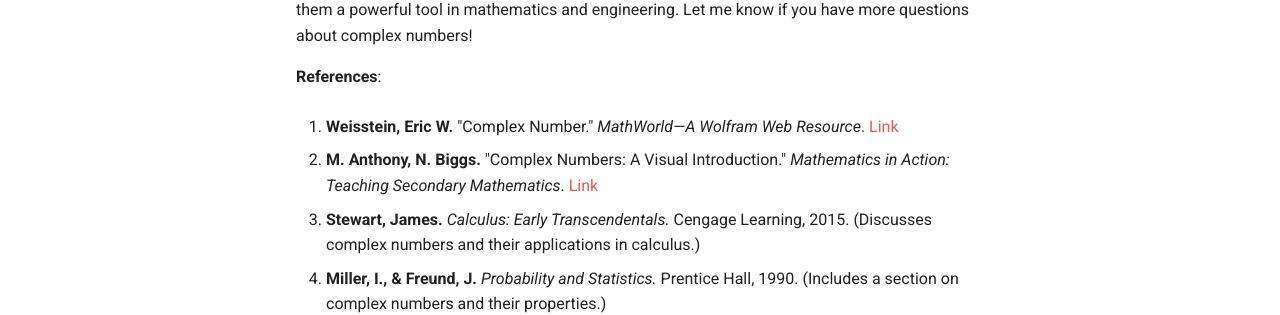
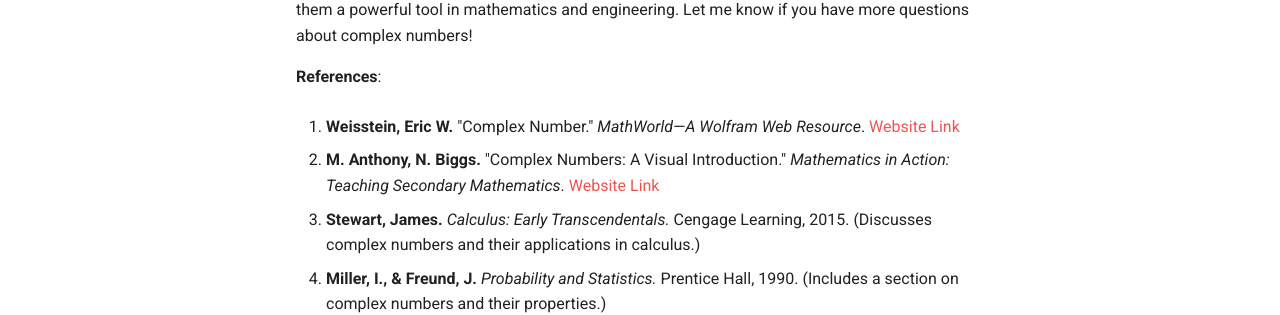
Before and after one commit to baseonballs/mpower-sitedocs, an MkDocs documentation site: the page built from site-docs/mathematics/elem/number-sets/complex-plane.md, in a window 1280 px wide and 900 px high, scrolled down 1603 px. Shown: the part 486-801 px from the top of the window. Built offline with MkDocs 1.6.1 and Material for MkDocs 9.7.7, drawn with Linux system fonts in a browser that asks for light colours; formulas are drawn with MathJax 3.

Commit message:
fixed  issues with complex numbers and added changed title to links.

```diff
--- a/site-docs/mathematics/elem/number-sets/complex-plane.md
+++ b/site-docs/mathematics/elem/number-sets/complex-plane.md
@@ -68,9 +68,9 @@ This representation allows for easy visualization and manipulation of complex nu
 
 **References**:
 
-1. **Weisstein, Eric W.** "Complex Number." *MathWorld—A Wolfram Web Resource*. [Link](https://mathworld.wolfram.com/ComplexNumber.html)
+1. **Weisstein, Eric W.** "Complex Number." *MathWorld—A Wolfram Web Resource*. [Website Link](https://mathworld.wolfram.com/ComplexNumber.html)
 
-2. **M. Anthony, N. Biggs.** "Complex Numbers: A Visual Introduction." *Mathematics in Action: Teaching Secondary Mathematics*. [Link](https://www.cambridge.org/core/books/abs/mathematics-in-action/complex-numbers-a-visual-introduction/FFA285A571F8001E4683F63FC895FC0F)
+2. **M. Anthony, N. Biggs.** "Complex Numbers: A Visual Introduction." *Mathematics in Action: Teaching Secondary Mathematics*. [Website Link](https://www.cambridge.org/core/books/abs/mathematics-in-action/complex-numbers-a-visual-introduction/FFA285A571F8001E4683F63FC895FC0F)
 
 3. **Stewart, James.** *Calculus: Early Transcendentals.* Cengage Learning, 2015. (Discusses complex numbers and their applications in calculus.)
 
```
